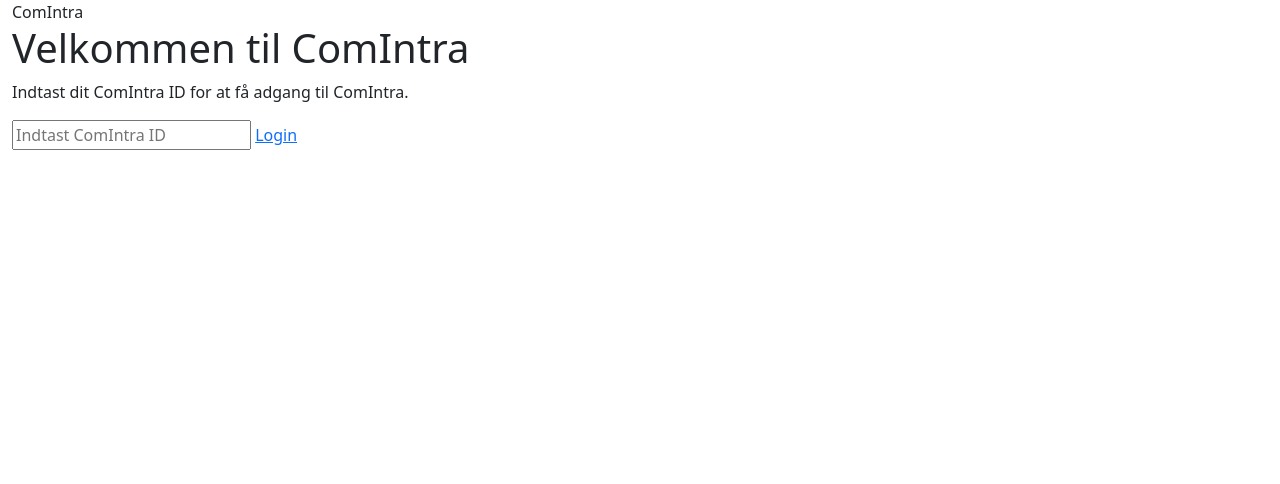
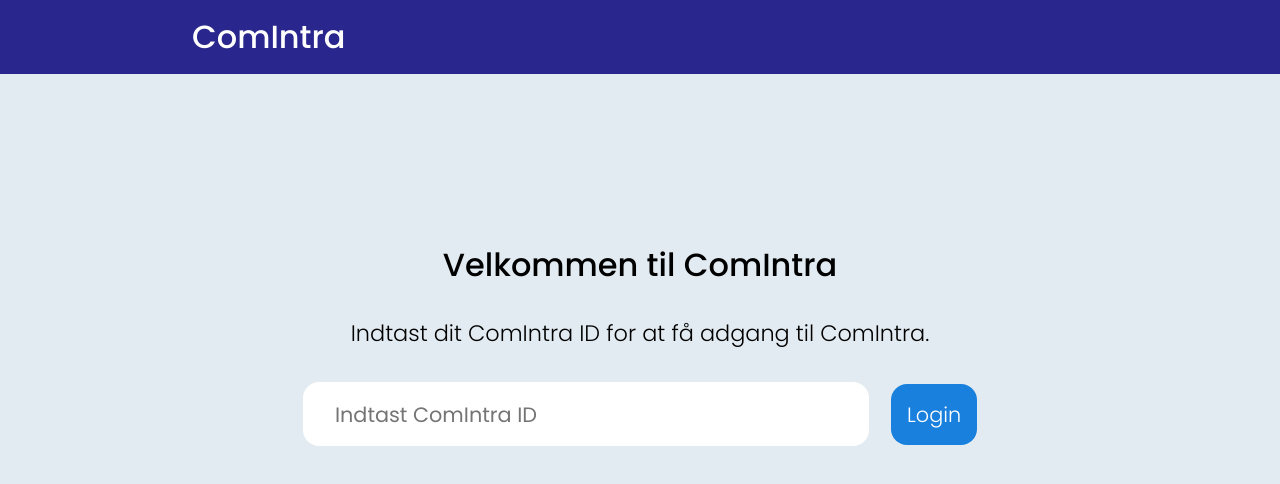
Before and after one commit to esbenchristensen/ComIntra, a plain HTML site: page index.html in a window 1280 px wide. Drawn offline with nearby package versions, Linux system fonts and the light colour scheme; the site is published under a folder, as on GitHub Pages, so addresses that start at the root find nothing.

Commit message:
Add files via upload

```diff
--- a/index.html
+++ b/index.html
@@ -24,7 +24,7 @@
       integrity="sha384-iYQeCzEYFbKjA/T2uDLTpkwGzCiq6soy8tYaI1GyVh/UjpbCx/TYkiZhlZB6+fzT"
       crossorigin="anonymous"
     />
-    <link rel="stylesheet" href="/CSS/comintra-style.css" />
+    <link rel="stylesheet" href="CSS/comintra-style.css" />
   </head>
 
   <body>
```
